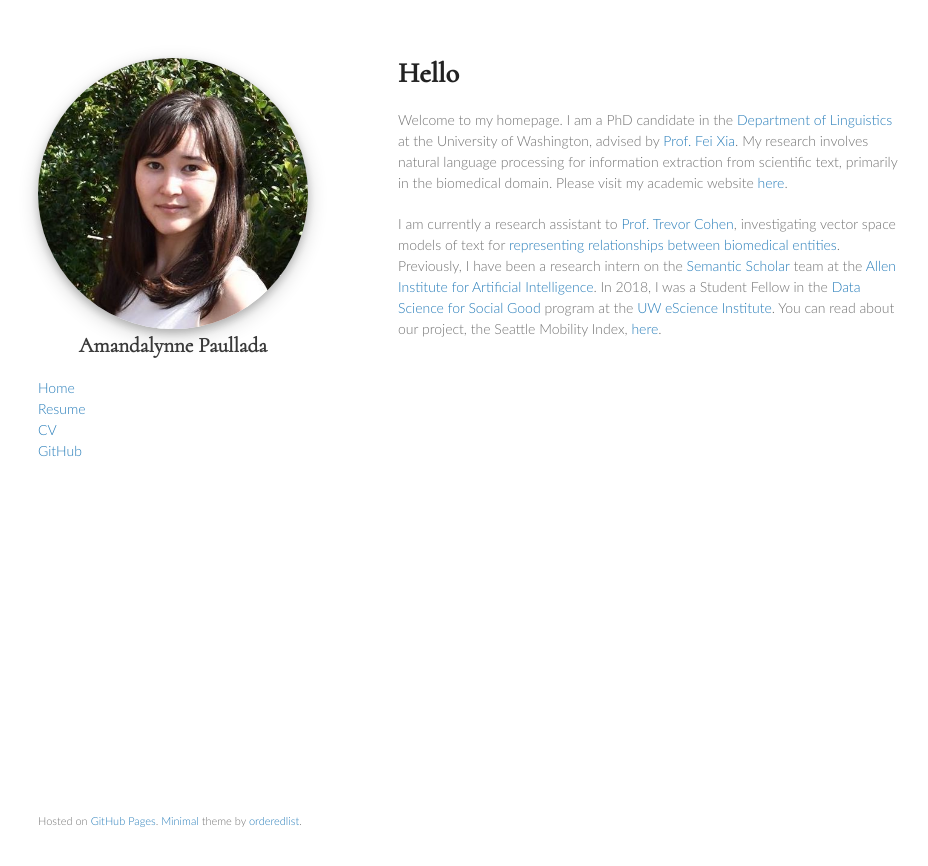
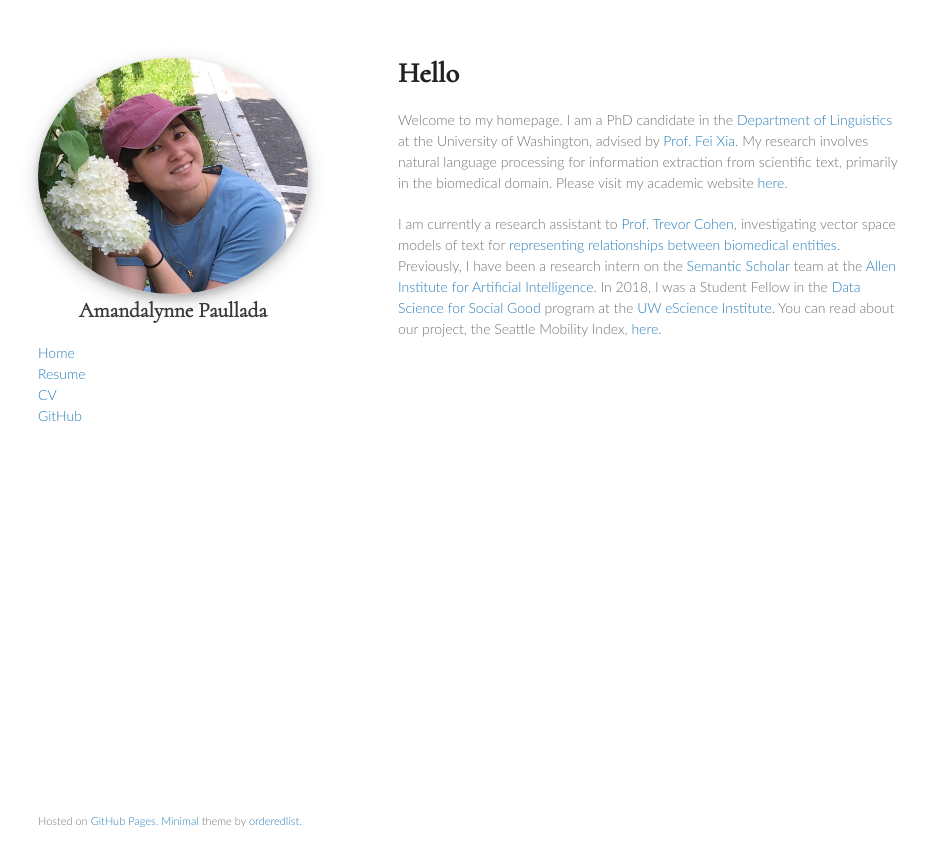
Before and after one commit to amandalynne/amandalynne.github.io, a Jekyll site: the page built from index.md, in a window 1280 px wide. Shown: the top 866 px of the page, without its empty margins (172-1100 px from the left). Built offline with Jekyll 4.4.1, drawn with Linux system fonts in a browser that asks for light colours; our own code applies the rules of GitHub Pages for plain Markdown files.

Commit message:
change pic

```diff
--- a/_layouts/default.html
+++ b/_layouts/default.html
@@ -16,7 +16,7 @@
     <div class="wrapper">
       <header>
         <div class="pic">
-            <img src=/assets/pics/bench_crop.jpg alt="Photo by Monica Jensen" class="round-pic">
+            <img src=/assets/pics/hydrangea_paniculata.jpg alt="Photo by Mom" class="round-pic">
             <a href="{{ site.github.url }}"> <h2>{{ site.title | default: site.github.repository_name }}</h2> </a>
         </div>
         <!-- <p>{{ site.description | default: site.github.project_tagline }}</p> -->
```
